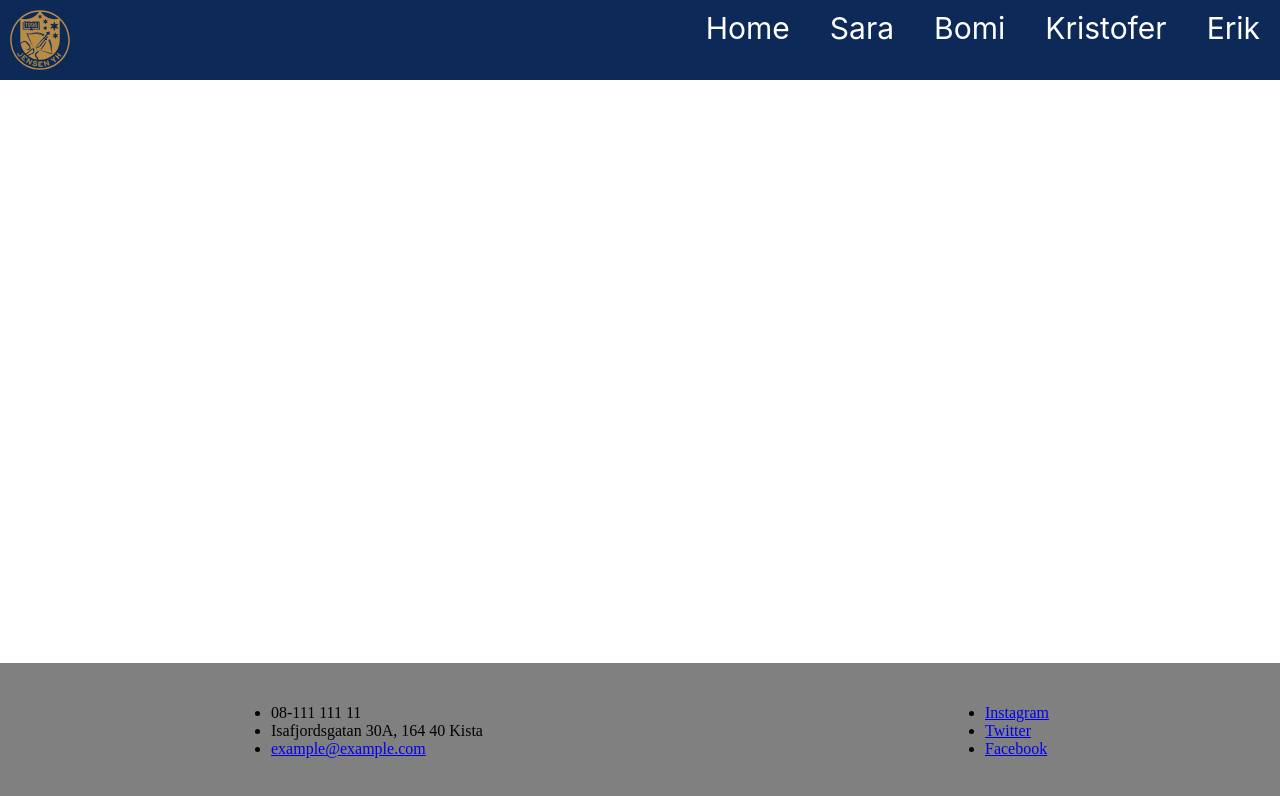
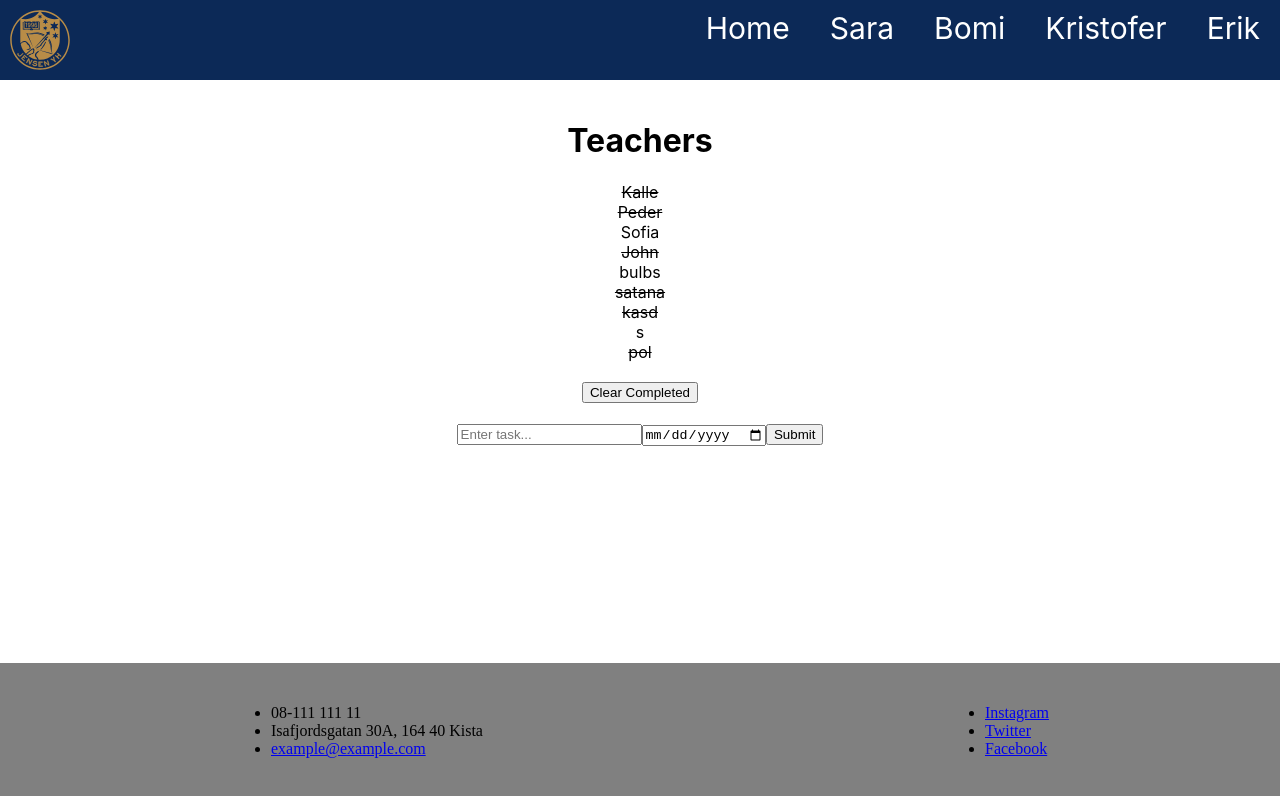
Before and after one commit to Blizzardst15/Webbramverk-Grupparbete, a React (Create React App) app in the folder jensen/: page /erik in a window 1280 px wide. Shown: the top 796 px of the page. Built offline with nearby package versions, Linux system fonts and the light colour scheme.

Commit message:
testing a list

```diff
--- a/jensen/src/components/pages/erik/Erik.js
+++ b/jensen/src/components/pages/erik/Erik.js
@@ -1,9 +1,44 @@
-import React from 'react'
+import React, { useState } from 'react';
+//mock data
+import data from "./components/data.json";
+//components
+import Header from "./components/Header";
+import ToDoList from "./components/ToDoList";
+import ToDoForm from './components/ToDoForm';
+import './components/index.css'
 
-function Erik() {
+
+function App() {
+
+  const [ toDoList, setToDoList ] = useState(data);
+
+  const handleToggle = (id) => {
+    let mapped = toDoList.map(task => {
+      return task.id === Number(id) ? { ...task, complete: !task.complete } : { ...task};
+    });
+    setToDoList(mapped);
+  }
+
+  const handleFilter = () => {
+    let filtered = toDoList.filter(task => {
+      return !task.complete;
+    });
+    setToDoList(filtered);
+  }
+
+  const addTask = (userInput ) => {
+    let copy = [...toDoList];
+    copy = [...copy, { id: toDoList.length + 1, task: userInput, complete: false }];
+    setToDoList(copy);
+  }
+
   return (
-    <h1>Erik</h1>
-  )
+    <div className="App">
+      <Header className="Header"/>
+      <ToDoList toDoList={toDoList} handleToggle={handleToggle} handleFilter={handleFilter}/>
+      <ToDoForm addTask={addTask}/>
+    </div>
+  );
 }
 
-export default Erik;
+export default App;
--- /dev/null
+++ b/jensen/src/components/pages/erik/components/Header.jsx
@@ -0,0 +1,11 @@
+import React from 'react';
+
+const Header = () => {
+    return (
+        <header>
+            <h1>Teachers</h1>
+        </header>
+    );
+};
+
+export default Header;
--- /dev/null
+++ b/jensen/src/components/pages/erik/components/ToDo.js
@@ -0,0 +1,17 @@
+import React from 'react';
+
+const ToDo = ({todo, handleToggle}) => {
+
+    const handleClick = (e) => {
+        e.preventDefault()
+        handleToggle(e.currentTarget.id)
+    }
+
+    return (
+        <div id={todo.id} key={todo.id + todo.task} name="todo" value={todo.id} onClick={handleClick} className={todo.complete ? "todo strike" : "todo"}>
+            {todo.task}
+        </div>
+    );
+};
+
+export default ToDo;
--- /dev/null
+++ b/jensen/src/components/pages/erik/components/ToDoForm.js
@@ -0,0 +1,32 @@
+import React, { useState } from 'react';
+
+const ToDoForm = ({ addTask, addDate}) => {
+
+    const [ userInput, setUserInput, ] = useState('');
+
+    const handleChange = (e) => {
+        setUserInput(e.currentTarget.value)
+    }
+
+    const handleClick = (e) => {
+        setUserInput(e.currentTarget.value)
+    }
+
+
+
+    const handleSubmit = (e) => {
+        e.preventDefault();
+        addTask(userInput);
+        addDate(userInput);
+        setUserInput("");
+    }
+    return (
+        <form onSubmit={handleSubmit}>
+            <input value={userInput} type="text" onChange={handleChange} placeholder="Enter task..."/>
+            <input value={userInput} type="date" onChange={handleClick}/>
+            <button type='submit'>Submit</button>
+        </form>
+    );
+};
+
+export default ToDoForm;
--- /dev/null
+++ b/jensen/src/components/pages/erik/components/ToDoList.js
@@ -0,0 +1,17 @@
+import React from 'react';
+import ToDo from './ToDo';
+
+const ToDoList = ({toDoList, handleToggle, handleFilter}) => {
+    return (
+        <div>
+            {toDoList.map(todo => {
+                return (
+                    <ToDo todo={todo} handleToggle={handleToggle} handleFilter={handleFilter}/>
+                )
+            })}
+            <button style={{margin: '20px'}} onClick={handleFilter}>Clear Completed</button>
+        </div>
+    );
+};
+
+export default ToDoList;
--- /dev/null
+++ b/jensen/src/components/pages/erik/components/data.json
@@ -0,0 +1,43 @@
+[{
+    "id": 1,
+    "task": "Kalle",
+    "complete": true
+
+
+  }, {
+    "id": 2,
+    "task": "Peder",
+    "complete": true
+  }, {
+    "id": 3,
+    "task": "Sofia",
+    "complete": false
+  }, {
+    "id": 4,
+    "task": "John",
+    "complete": true
+  }, {
+    "id": 5,
+    "task": " bulbs",
+    "complete": false
+  }, {
+    "id": 6,
+    "task": "satana",
+    "complete": true
+  }, {
+    "id": 7,
+    "task": "kasd",
+    "complete": true
+  }, {
+    "id": 8,
+    "task": "s",
+    "complete": false
+  }, {
+    "id": 9,
+    "task": "pol",
+    "complete": true
+  }, {
+    "id": 10,
+    "task": "",
+    "complete": false
+  } ]
--- /dev/null
+++ b/jensen/src/components/pages/erik/components/index.css
@@ -0,0 +1,29 @@
+.header {
+  padding-top: 100px;
+}
+
+.App {
+  padding-top: 100px;
+}
+
+body {
+  margin: 0 auto;
+  font-family: -apple-system, BlinkMacSystemFont, 'Segoe UI', 'Roboto', 'Oxygen',
+    'Ubuntu', 'Cantarell', 'Fira Sans', 'Droid Sans', 'Helvetica Neue',
+    sans-serif;
+  -webkit-font-smoothing: antialiased;
+  -moz-osx-font-smoothing: grayscale;
+}
+
+code {
+  font-family: source-code-pro, Menlo, Monaco, Consolas, 'Courier New',
+    monospace;
+}
+
+.todo {
+  cursor: pointer;
+}
+.strike {
+  text-decoration: line-through;
+
+}
```
